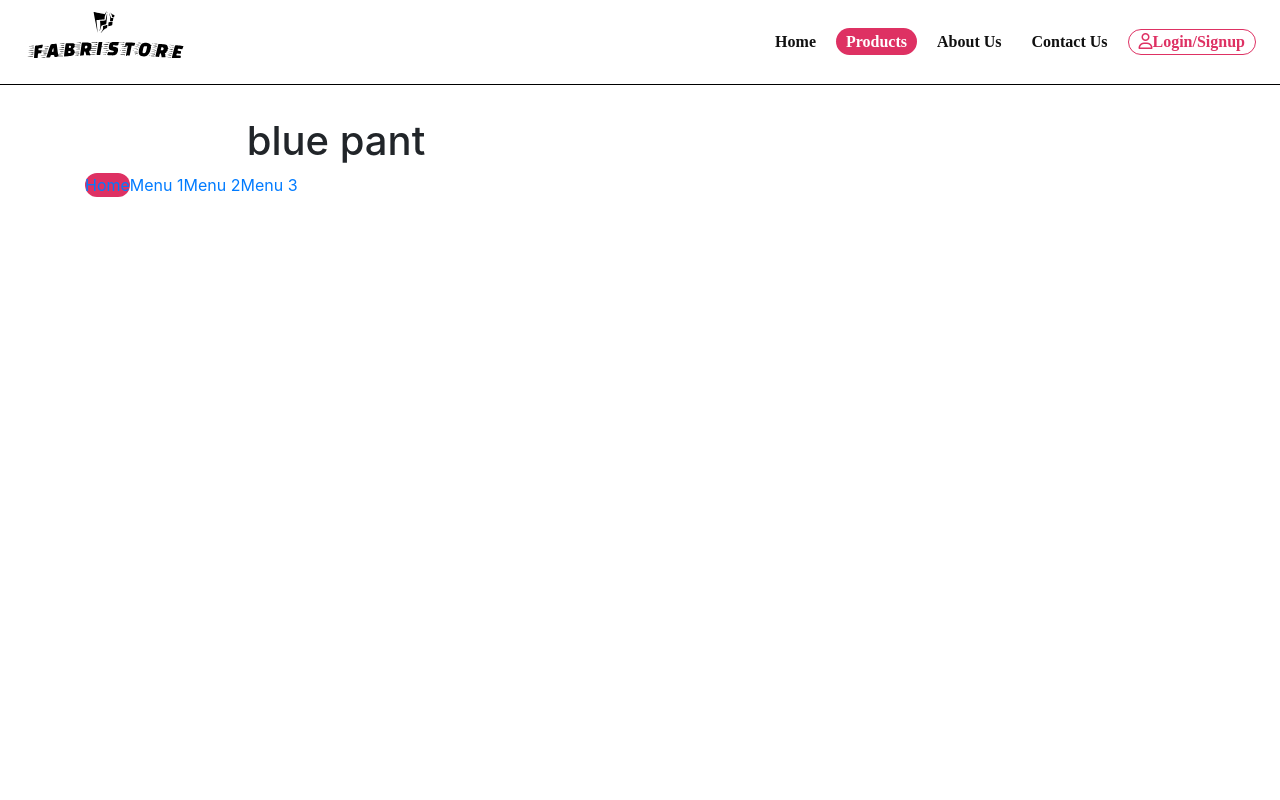
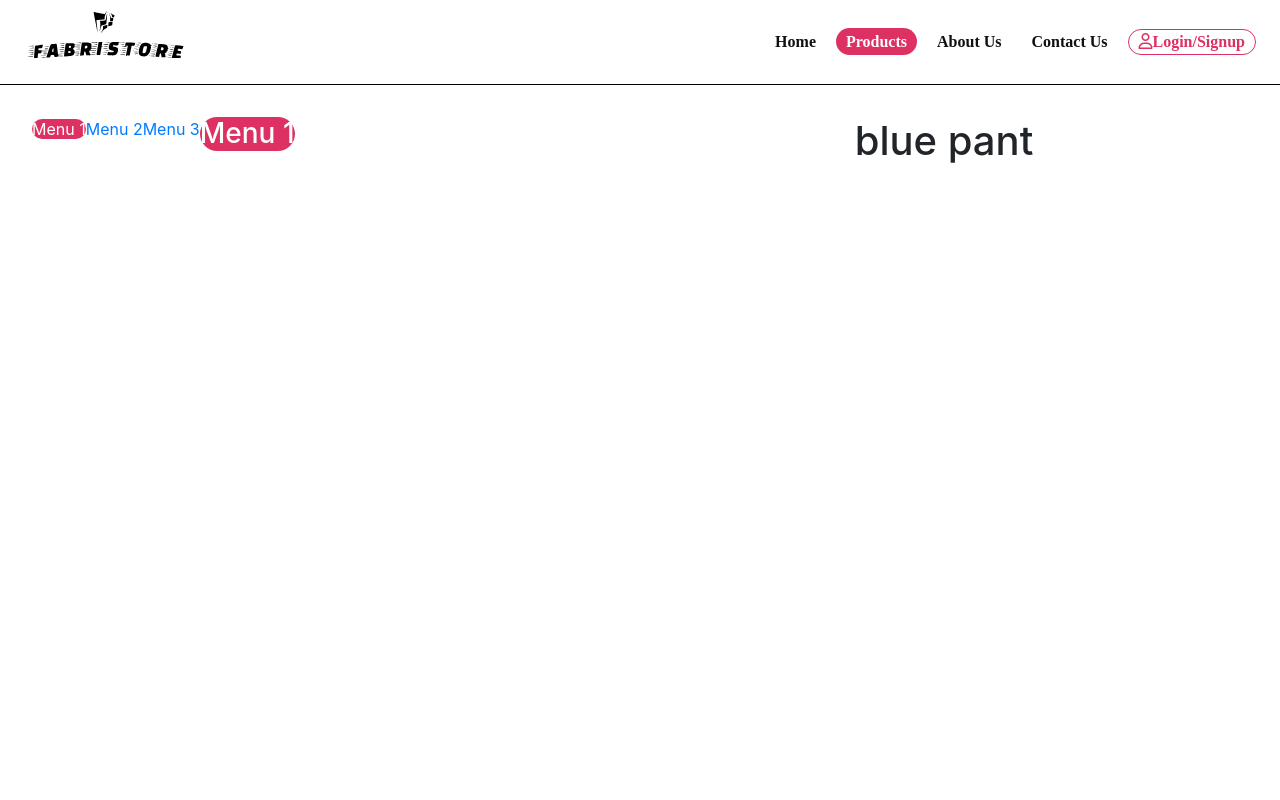
Before and after one commit to mdadnan2023/self-learning-, a React (Create React App) app: page /product/1 in a window 1280 px wide. Shown: the top 800 px of the page. Built offline with nearby package versions, Linux system fonts and the light colour scheme.

Commit message:
inner description page done

```diff
--- a/src/App.css
+++ b/src/App.css
@@ -44,6 +44,8 @@
   justify-content: flex-start;
   align-items: flex-start;
   gap: 10px;
+  border-right: 1px solid gray;
+  padding-right: 20px;
 }
 .card-price{
   color: #101010;
@@ -251,3 +253,12 @@
     height: 16px;
     border-radius: 50%;
   }
+
+
+  /* product description-page */
+  .product-description-main{
+    display: flex;
+  }
+  .product-image-slider{
+    display: flex;
+  }
--- a/src/components/Filtering.js
+++ b/src/components/Filtering.js
@@ -69,7 +69,7 @@ function Filtering() {
           {items.map((product) => (
             <div className="card" style={{ width: "18rem" }} key={product.id}>
               <Link to={`/product/${product.id}`}>
-                <img className="photo" src={product.img} alt={product.title} />
+                <img className="photo" src={product.img[0]} alt={product.title} />
                 <div className="card-body">
                     <h6 className="card-subtitle mb-2 text-muted">
                       {product.category}
--- a/src/components/ProductDescription.js
+++ b/src/components/ProductDescription.js
@@ -8,16 +8,11 @@ export default function ProdoctDescription() {
 
   return (
     <div className="tc ma0 pa4 min-vh-100">
-      <h1 className="w-50">{clickProduct.name}</h1>
-      <div class="container">
+      <div class="product-description-main">
+        <div className="product-image-slider w-50">
           <ul class="nav nav-pills">
-          <li class="active">
-            <a data-toggle="pill" href="#home">
-              Home
-            </a>
-          </li>
-          <li>
-            <a data-toggle="pill" href="#menu1">
+            <li class="active-image">
+              <a data-toggle="pill" href="#menu1" className="active show">
                 Menu 1
               </a>
             </li>
@@ -34,34 +29,19 @@ export default function ProdoctDescription() {
           </ul>
 
           <div class="tab-content">
-          <div id="home" class="tab-pane fade in active">
-            <h3>HOME</h3>
-            <p>
-              Lorem ipsum dolor sit amet, consectetur adipisicing elit, sed do
-              eiusmod tempor incididunt ut labore et dolore magna aliqua.
-            </p>
-          </div>
-          <div id="menu1" class="tab-pane fade">
+            <div id="menu1" class="tab-pane fade in active-image show active">
               <h3>Menu 1</h3>
-            <p>
-              Ut enim ad minim veniam, quis nostrud exercitation ullamco laboris
-              nisi ut aliquip ex ea commodo consequat.
-            </p>
             </div>
             <div id="menu2" class="tab-pane fade">
               <h3>Menu 2</h3>
-            <p>
-              Sed ut perspiciatis unde omnis iste natus error sit voluptatem
-              accusantium doloremque laudantium, totam rem aperiam.
-            </p>
             </div>
             <div id="menu3" class="tab-pane fade">
               <h3>Menu 3</h3>
-            <p>
-              Eaque ipsa quae ab illo inventore veritatis et quasi architecto
-              beatae vitae dicta sunt explicabo.
-            </p>
             </div>
+          </div>
+        </div>
+        <div className="product-description w-50">
+          <h1 className="product-desc-title">{clickProduct.name}</h1>
         </div>
       </div>
     </div>
--- a/src/data/productDetails.js
+++ b/src/data/productDetails.js
@@ -1,4 +1,5 @@
-
+import img1 from "../components/assets/kurta.jpg";
+import img2 from "../components/assets/jeans.jpg";
 const productDetails = [
   {
     id: 1,
@@ -10,7 +11,8 @@ const productDetails = [
     size: ["S", "M", "L", "XL", "2XL", "3XL"],
     category: "pant",
     description: "Some quick example text to build on the card title and make up the bulk of the card's content.",
-    img: "https://rukminim2.flixcart.com/image/612/612/xif0q/trouser/y/4/a/34-hd-gaumukhi-creation-original-imagmyf5neh2fgbv.jpeg?q=70"
+    img: [img1,img2]
+    // img: "https://rukminim2.flixcart.com/image/612/612/xif0q/trouser/y/4/a/34-hd-gaumukhi-creation-original-imagmyf5neh2fgbv.jpeg?q=70"
   },
   {
     id: 2,
```
Lines whose indentation alone changed are shown as unchanged.
